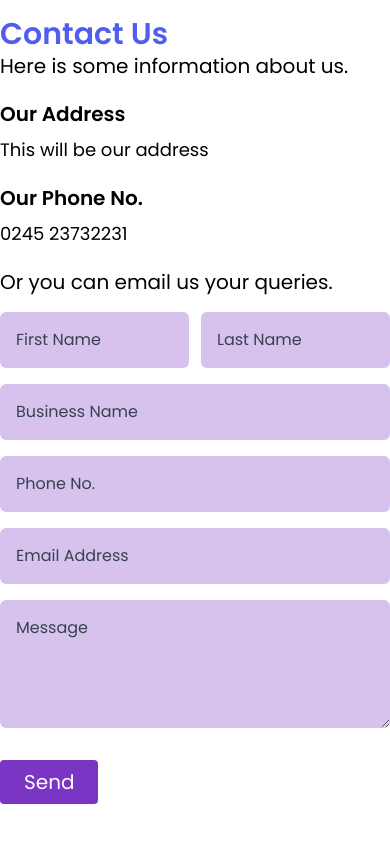
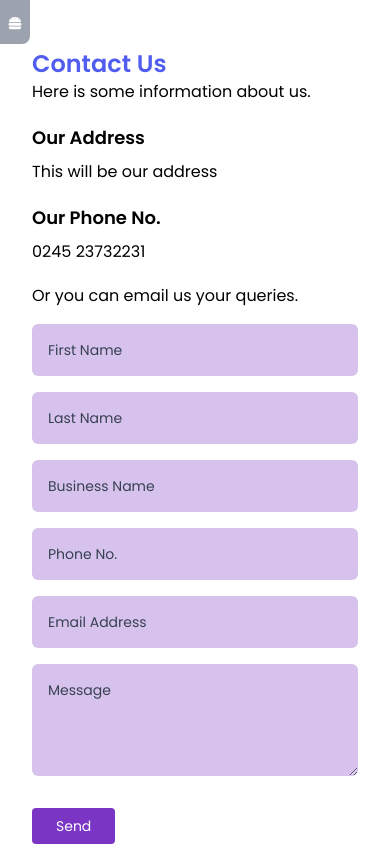
Before and after one commit to yuriBean/Addictive-Affiliates-Admin, a Next.js app: page /contact in a window 390 px wide. Built offline with nearby package versions, Linux system fonts and the light colour scheme.

Commit message:
business side account compulsory

```diff
--- a/src/app/components/BusinessProducts.js
+++ b/src/app/components/BusinessProducts.js
@@ -100,8 +100,8 @@ export default function BusinessProducts() {
               {currentProducts.map((product) => (
                 <tr key={product.id} className="border-b text-sm md:text-lg">
                   <td className="px-4 py-2">
-                  <Link href={`/dashboard/product?productId=${product.id}&campaignId=${product.assignedCampaign}`}>
-                  {product.productName}
+                  <Link href={`/dashboard/product?productId=${product.id}&campaignId=${product.assignedCampaign}`} title={product.productName}>
+                  {product.productName.length > 20 ? product.productName.slice(0, 25) + "..." : product.productName}
                     </Link>
                     </td>
                   <td className="px-4 py-2">
--- a/src/app/contact/page.js
+++ b/src/app/contact/page.js
@@ -3,6 +3,7 @@ import { useState } from "react";
 import { useRouter } from "next/navigation";
 import { contactUsForm } from "@/app/firebase/firestoreService";
 import { useAuth } from "@/app/context/AuthContext";
+import Sidebar from "../components/Sidebar";
 
 export default function ContactPage() {
   const { user } = useAuth();
@@ -63,25 +64,29 @@ export default function ContactPage() {
   };
 
   return (
+    <div className="flex h-screen overflow-hidden">
+
+    <Sidebar />
+    <div className="flex-grow p-8 md:p-12 overflow-auto">
     <div className="text-black">
-      <h1 className="text-3xl text-headings font-bold mt-4">Contact Us</h1>
-      <p className="text-xl mb-4">Here is some information about us.</p>
+      <h1 className="text-2xl md:text-3xl text-headings font-bold mt-4">Contact Us</h1>
+      <p className="text-md md:text-xl mb-4">Here is some information about us.</p>
 
       <div className="space-y-2 my-5">
-        <h2 className="text-xl font-semibold">Our Address</h2>
-        <p className="text-lg mb-4">This will be our address</p>
+        <h2 className="text-lg md:text-xl font-semibold">Our Address</h2>
+        <p className="text-md md:text-xl mb-4">This will be our address</p>
       </div>
 
       <div className="space-y-2 my-5">
-        <h2 className="text-xl font-semibold">Our Phone No.</h2>
-        <p className="text-lg mb-4">0245 23732231</p>
+        <h2 className="text-lg md:text-xl font-semibold">Our Phone No.</h2>
+        <p className="text-md md:text-xl mb-4">0245 23732231</p>
       </div>
 
-      <p className="text-xl my-4">Or you can email us your queries.</p>
+      <p className="text-md md:text-xl my-4">Or you can email us your queries.</p>
 
       <div className="flex flex-col space-y-6 justify-center">
-        <form onSubmit={handleSubmit} className="space-y-4">
-          <div className="grid grid-cols-2 gap-3">
+        <form onSubmit={handleSubmit} className="space-y-4 text-sm md:text-lg">
+          <div className="grid grid-cols-1 md:grid-cols-2 space-y-4 md:space-y-0 md:gap-4 mb-4">
             <input
               type="text"
               id="firstName"
@@ -161,7 +166,7 @@ export default function ContactPage() {
           <div className="flex justify-start">
             <button
               type="submit"
-              className="bg-secondary text-white py-2 px-6 text-xl rounded mt-4"
+              className="bg-secondary text-white py-2 px-6 text-md md:text-xl rounded mt-4"
               disabled={loading}
             >
               {loading ? 'Sending...' : 'Send'}
@@ -170,5 +175,8 @@ export default function ContactPage() {
         </form>
       </div>
     </div>
+    </div>
+    </div>
+
   );
 }
--- a/src/app/dashboard/add-campaign/page.js
+++ b/src/app/dashboard/add-campaign/page.js
@@ -2,9 +2,10 @@
 import { faToggleOff, faToggleOn } from "@fortawesome/free-solid-svg-icons";
 import { FontAwesomeIcon } from "@fortawesome/react-fontawesome";
 import { useEffect, useState } from "react";
-import { addCampaign, getUser } from "@/app/firebase/firestoreService";
+import { addCampaign, getStripeAccount, getUser } from "@/app/firebase/firestoreService";
 import { useAuth } from "@/app/context/AuthContext";
 import { useRouter } from "next/navigation";
+import axios from "axios";
 
 export default function AddCampaign() {
   const { user } = useAuth();
@@ -16,11 +17,12 @@ export default function AddCampaign() {
     endDate: "",
     isActive: false,
     ongoing: false,
-    userId: user.uid,
+    userId: user?.uid,
   });
   const [errorMessage, setErrorMessage] = useState("");
   const [loading, setLoading] = useState(false);
   const router = useRouter();
+  const [stripeAccountId, setStripeAccountId] = useState(null);
 
   useEffect(() => {
     if (!user) return;
@@ -28,7 +30,7 @@ export default function AddCampaign() {
     const fetchUserRole = async () => {
       setLoading(true);
       try {
-        const fetchedUser = await getUser(user.uid);
+        const fetchedUser = await getUser(user?.uid);
           if (fetchedUser.role === "affiliate") {
             router.push("/dashboard/products");
           }
@@ -38,8 +40,53 @@ export default function AddCampaign() {
       }
     };
 
+    const checkStripeAccount = async () => {
+      try {
+          const accountId = await getStripeAccount(user?.uid);
+          if (accountId) {
+              setStripeAccountId(accountId);
+          }
+      } catch (error) {
+          console.error("Error fetching Stripe account:", error);
+      } finally {
+          setLoading(false);
+      }
+  };
+
     fetchUserRole();
+    checkStripeAccount();
   }, [user]);
+
+  useEffect (()=>{
+    if (!user) return;
+
+    const checkAccount = async () => {
+      if (!stripeAccountId) return;
+
+      try{
+        setLoading(true);
+        let accountId = stripeAccountId;
+        const onboardingCompleted = await axios.post("/api/check-onboarding-status", {
+        accountId
+      });
+
+      if (!onboardingCompleted.data.success) {
+          alert("Please complete your Stripe onboarding before proceeding.");
+          setLoading(false);
+          return;
+      }
+    }
+      catch(error) {
+        throw error;
+      }
+      finally {
+        setLoading(false)
+      }
+    }
+
+    checkAccount();
+
+  }, [user, stripeAccountId]);
 
   const handleChange = (event) => {
     const { name, value } = event.target;
--- a/src/app/dashboard/add-product/page.js
+++ b/src/app/dashboard/add-product/page.js
@@ -3,14 +3,16 @@ import { useState, useEffect } from "react";
 import { useAuth } from "@/app/context/AuthContext";
 import AddProductForm from "@/app/components/AddProductForm";
 import CsvUploadForm from "@/app/components/CsvUploadForm";
-import { getUser } from "@/app/firebase/firestoreService";
+import { getStripeAccount, getUser } from "@/app/firebase/firestoreService";
 import { useRouter } from "next/navigation";
+import axios from "axios";
 
 export default function AddProduct() {
   const { user } = useAuth();
   const [mode, setMode] = useState("manual");
   const [loading, setLoading] = useState(false);
   const router = useRouter();
+  const [stripeAccountId, setStripeAccountId] = useState(null);
 
   useEffect(() => {
     if (!user) return;
@@ -28,8 +30,54 @@ export default function AddProduct() {
       }
     };
 
+    const checkStripeAccount = async () => {
+      try {
+          const accountId = await getStripeAccount(user?.uid);
+          if (accountId) {
+              setStripeAccountId(accountId);
+          }
+      } catch (error) {
+          console.error("Error fetching Stripe account:", error);
+      } finally {
+          setLoading(false);
+      }
+  };
+
     fetchUserRole();
+    checkStripeAccount();
+
   }, [user]);
+
+  useEffect (()=>{
+    if (!user) return;
+
+    const checkAccount = async () => {
+      if (!stripeAccountId) return;
+
+      try{
+        setLoading(true);
+        let accountId = stripeAccountId;
+        const onboardingCompleted = await axios.post("/api/check-onboarding-status", {
+        accountId
+      });
+
+      if (!onboardingCompleted.data.success) {
+          alert("Please complete your Stripe onboarding before proceeding.");
+          setLoading(false);
+          return;
+      }
+    }
+      catch(error) {
+        throw error;
+      }
+      finally {
+        setLoading(false)
+      }
+    }
+
+    checkAccount();
+
+  }, [user, stripeAccountId]);
 
   if (loading) return <p className="text-black text-center">Loading...</p>;
 
--- a/src/app/help/page.js
+++ b/src/app/help/page.js
@@ -2,6 +2,7 @@
 import { faAngleDown, faAngleUp } from "@fortawesome/free-solid-svg-icons";
 import { FontAwesomeIcon } from "@fortawesome/react-fontawesome";
 import { useState } from "react";
+import Sidebar from "../components/Sidebar";
 
 export default function HelpPage() {
   const [expandedIndex, setExpandedIndex] = useState(null);
@@ -30,6 +31,10 @@ export default function HelpPage() {
   };
 
   return (
+    <div className="flex h-screen overflow-hidden">
+
+        <Sidebar />
+        <div className="flex-grow p-8 md:p-12 overflow-auto">
     <div className="text-black">
       <h1 className="text-2xl md:text-3xl text-headings font-bold mt-4">Help</h1>
 
@@ -58,5 +63,8 @@ export default function HelpPage() {
         ))}
       </div>
     </div>
+    </div>
+    </div>
+
   );
 }
```
